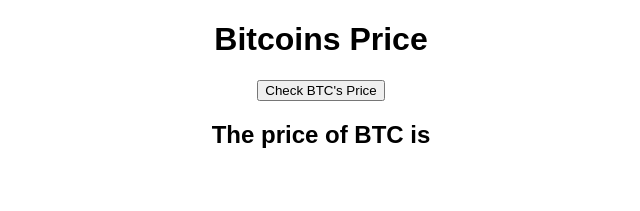
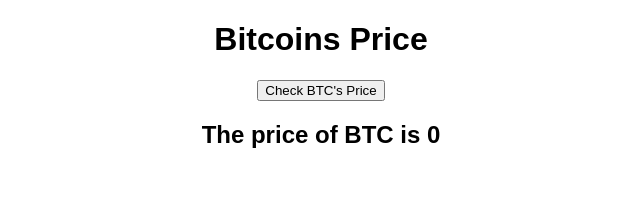
Before and after one commit to Rekt-Dev/bitcoin_exercise_react, a React (Create React App) app: page / in a window 1280 px wide. Shown: the top 211 px of the page, without its empty margins (319-959 px from the left). Built offline with nearby package versions, Linux system fonts and the light colour scheme.

Commit message:
Update App.js

```diff
--- a/src/App.js
+++ b/src/App.js
@@ -7,19 +7,21 @@ export default function App() {
 
   async function checkBtcPrice() {
     const response = await fetch(
-`https://api.coingecko.com/api/v3/simple/price?no-cors&ids=bitcoin&vs_currencies=usd&include_market_cap=false&include_24hr_vol=false&include_24hr_change=false&include_last_updated_at=false
+`https://api.coingecko.com/api/v3/simple/price?no-cors&ids=bitcoin&vs_currencies=usd&no-cors&include_market_cap=false&include_24hr_vol=false&include_24hr_change=false&include_last_updated_at=false
 `);
     setPrice(await response.json());
-    console.log(price.bitcoin);
+    console.log(price);
   }
 
-
+  const fakePrice=()=>{
+    setPrice(18777)
+  }
 
   return (
     <div className="App">
       <h1>Bitcoins Price</h1>
-      <button onClick={checkBtcPrice}>Check BTC's Price</button>
-      <h2>The price of BTC is {price.bitcoin}</h2>
+      <button onClick={fakePrice}>Check BTC's Price</button>
+      <h2>The price of BTC is {price}</h2>
     </div>
   );
 }
```
